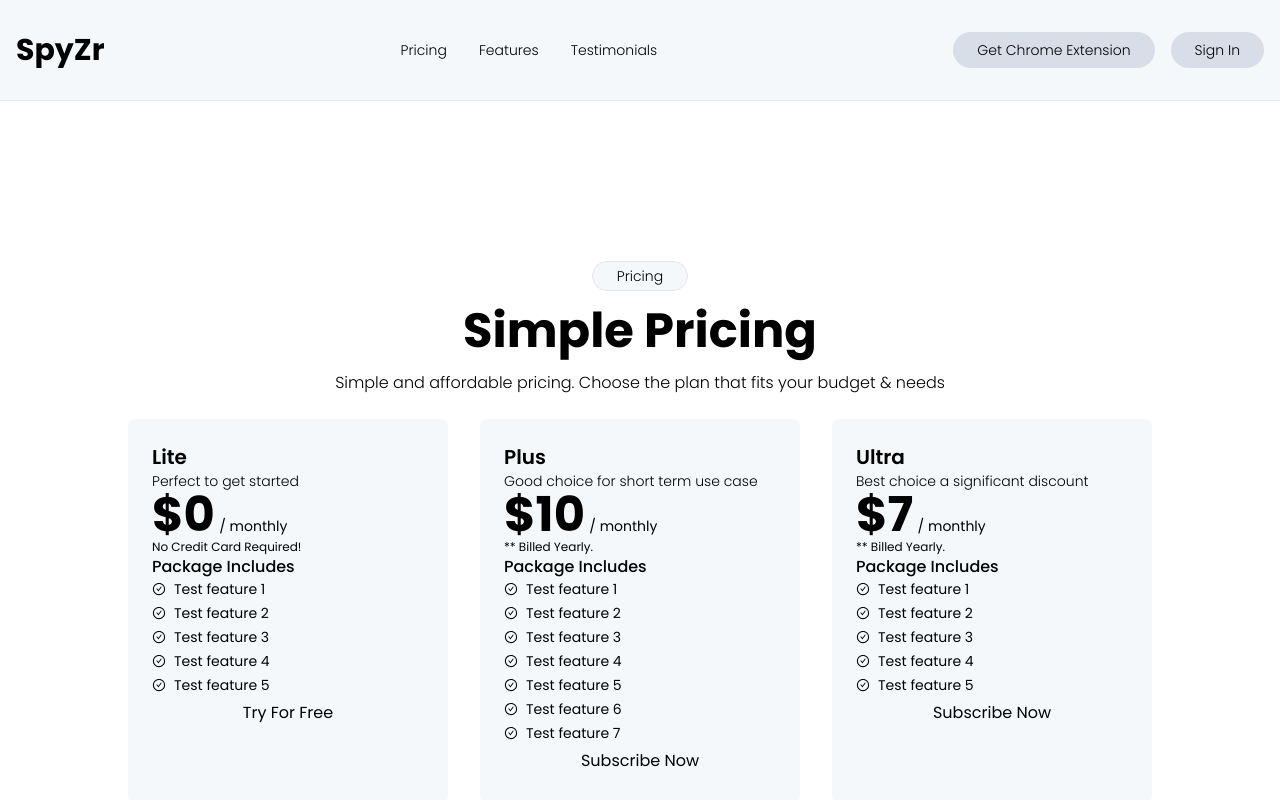
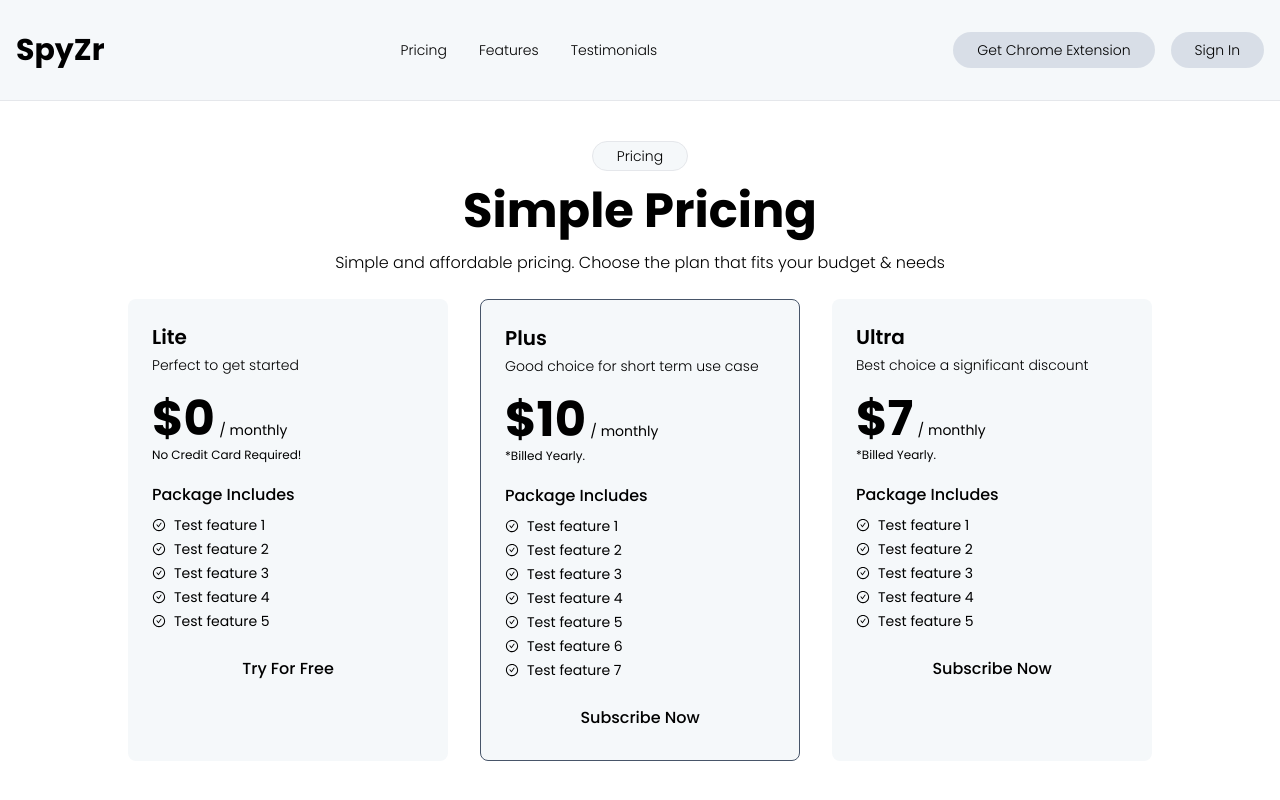
Before and after one commit to Polashahmad01/spyzr-frontend, a Next.js app: page /pricing in a window 1280 px wide. Shown: the top 800 px of the page. Built offline with nearby package versions, Linux system fonts and the light colour scheme.

Commit message:
Update pricing card styles and add subscription ID to the card

```diff
--- a/src/app/pricing/page.jsx
+++ b/src/app/pricing/page.jsx
@@ -3,7 +3,7 @@
 
 export default function Pricing() {
   return (
-    <div className="my-40">
+    <div className="my-10">
       <div className="flex flex-col flex-wrap justify-center items-center my-4 sm:my-0">
         <div className="mb-4">
           <Chip>Pricing</Chip>
--- a/src/components/pricing-card.jsx
+++ b/src/components/pricing-card.jsx
@@ -3,21 +3,21 @@
 import PricingFeature from "@/ui/pricing/pricing-feature";
 
 export default function PricingCard({ subscription }) {
-  const { name, tagLine, price, pricingDescription, title, btnTitle, features } = subscription;
-
+  const { name, tagLine, price, pricingDescription, title, btnTitle, features, id } = subscription;
+  console.log("id", id);
   return (
-    <div className="dark:bg-[#1E1E1E] bg-[#F5F8FA] px-6 py-6 rounded-lg w-80">
-      <h4 className="text-xl font-semibold ">{name}</h4>
-      <p className="font-light text-sm ">{tagLine}</p>
-      <div className="">
-        <p className=""><span className="text-5xl font-bold">${price}</span> <span className="text-sm">/ monthly</span></p>
+    <div className={`dark:bg-[#1E1E1E] bg-[#F5F8FA] px-6 py-6 rounded-lg w-80 ${id === "plus" ? "border border-slate-600" : ""}`}>
+      <h4 className="text-xl font-semibold mb-1">{name}</h4>
+      <p className="font-light text-sm mb-5">{tagLine}</p>
+      <div className="mb-5">
+        <p className="mb-1"><span className="text-5xl font-bold">${price}</span> <span className="text-sm">/ monthly</span></p>
         <p className="text-xs">{pricingDescription}</p>
       </div>
-      <h6 className="font-medium ">{title}</h6>
-      <div className="">
+      <h6 className="font-medium mb-2">{title}</h6>
+      <div className="mb-5">
         <PricingFeature feature={features} />
       </div>
-      <Button style="dark:bg-indigo-600/90 w-full py-[6px]">{btnTitle}</Button>
+      <Button style="dark:bg-indigo-600/90 w-full py-[6px] font-medium hover:opacity-60">{btnTitle}</Button>
     </div>
   )
 }
--- a/src/ui/pricing/pricing-container.jsx
+++ b/src/ui/pricing/pricing-container.jsx
@@ -19,7 +19,7 @@
     price: 10,
     title: "Package Includes",
     btnTitle: "Subscribe Now",
-    pricingDescription: "** Billed Yearly.",
+    pricingDescription: "*Billed Yearly.",
     tagLine: "Good choice for short term use case",
     features: ["Test feature 1", "Test feature 2", "Test feature 3", "Test feature 4", "Test feature 5", "Test feature 6", "Test feature 7"],
   },
@@ -29,7 +29,7 @@
     price: 7,
     title: "Package Includes",
     btnTitle: "Subscribe Now",
-    pricingDescription: "** Billed Yearly.",
+    pricingDescription: "*Billed Yearly.",
     tagLine: "Best choice a significant discount",
     features: ["Test feature 1", "Test feature 2", "Test feature 3", "Test feature 4", "Test feature 5"],
   }
@@ -39,6 +39,7 @@
   const [subscriptionPlans, setSubscriptionPlans] = useState(initialSubscriptionPlans)
 
   return (
+    <div>
       <div className="flex flex-wrap gap-8">
         {subscriptionPlans.map(subscriptionPlan => (
           <PricingCard
@@ -47,5 +48,6 @@
           />
         ))}
       </div>
+    </div>
   )
 }
```
Lines whose indentation alone changed are shown as unchanged.
